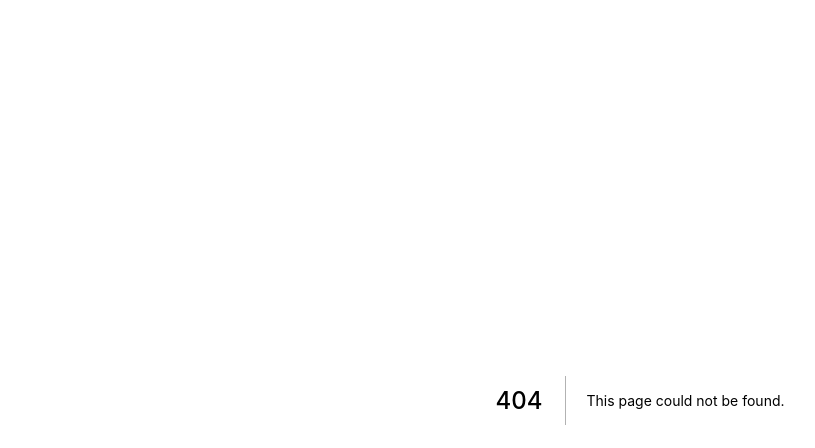
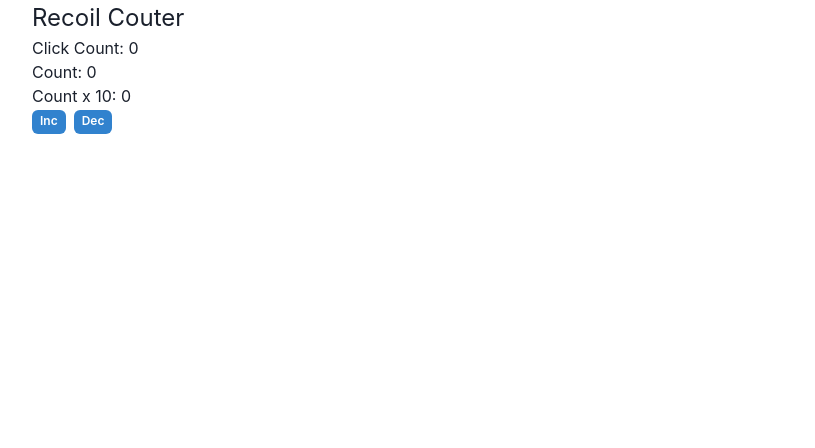
Before and after one commit to gabebravo/recoil-next-ts, a Next.js app: page /more-selectors in a window 1280 px wide. Before the commit this address had no page. Shown: the top 448 px of the page, without its empty margins (0-815 px from the left). Built offline with nearby package versions, Linux system fonts and the light colour scheme.

Commit message:
a more robust example of a recoil selector

```diff
--- a/pages/index.tsx
+++ b/pages/index.tsx
@@ -16,6 +16,9 @@ const Home: NextPage = () => {
         <ListItem onClick={() => router.push('/atom-family-todo')}>
           <Link>Todo atom family example</Link>
         </ListItem>
+        <ListItem onClick={() => router.push('/more-selectors')}>
+          <Link>More selectors</Link>
+        </ListItem>
       </List>
     </div>
   );
--- /dev/null
+++ b/pages/more-selectors/index.tsx
@@ -0,0 +1,74 @@
+import React from 'react';
+import { atom, selector, useRecoilState, useRecoilValue } from 'recoil';
+import { Text, Button, Flex } from '@chakra-ui/react';
+
+const countAtom = atom({
+  key: 'count',
+  default: 0,
+});
+
+const clickCounterAtom = atom({
+  key: 'clickCount',
+  default: 0,
+});
+
+// NOTE : this is just as an example.
+// GET = x10 count (derived state) && SET = increment clickCount and update actual count
+const countTimesTenSelector = selector<number | string>({
+  key: 'countTimesTen',
+  get: ({ get }) => get(countAtom) * 10,
+  set: ({ set, get }, newValue) => {
+    const currentCount = get(countAtom);
+    if (newValue === 'inc') {
+      set(countAtom, currentCount + 1);
+    } else {
+      set(countAtom, currentCount - 1);
+    }
+    const currentClickCount = get(clickCounterAtom);
+    set(clickCounterAtom, currentClickCount + 1);
+  },
+});
+
+const MoreSelectors = () => {
+  const count = useRecoilValue(countAtom);
+  const clickCount = useRecoilValue(clickCounterAtom);
+  const [countTimesTen, updateCount] = useRecoilState(countTimesTenSelector);
+
+  const incrementCount = () => {
+    updateCount('inc');
+  };
+
+  const decrementCount = () => {
+    updateCount('dec');
+  };
+
+  return (
+    <div>
+      <Text fontSize={24}>Recoil Couter</Text>
+      <div>
+        <span>{`Click Count: ${clickCount}`}</span>
+      </div>
+      <div>
+        <span>{`Count: ${count}`}</span>
+      </div>
+      <div>
+        <span>{`Count x 10: ${countTimesTen}`}</span>
+      </div>
+      <div>
+        <Button
+          marginRight={2}
+          colorScheme="blue"
+          size="xs"
+          onClick={incrementCount}
+        >
+          Inc
+        </Button>
+        <Button colorScheme="blue" size="xs" onClick={decrementCount}>
+          Dec
+        </Button>
+      </div>
+    </div>
+  );
+};
+
+export default MoreSelectors;
```
